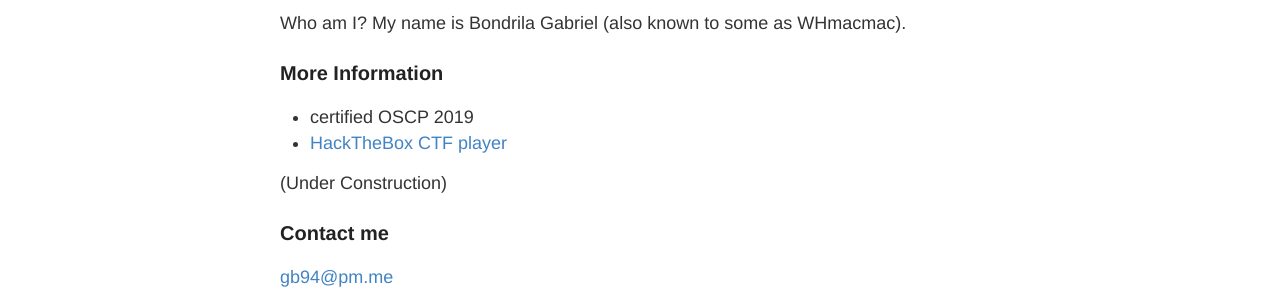
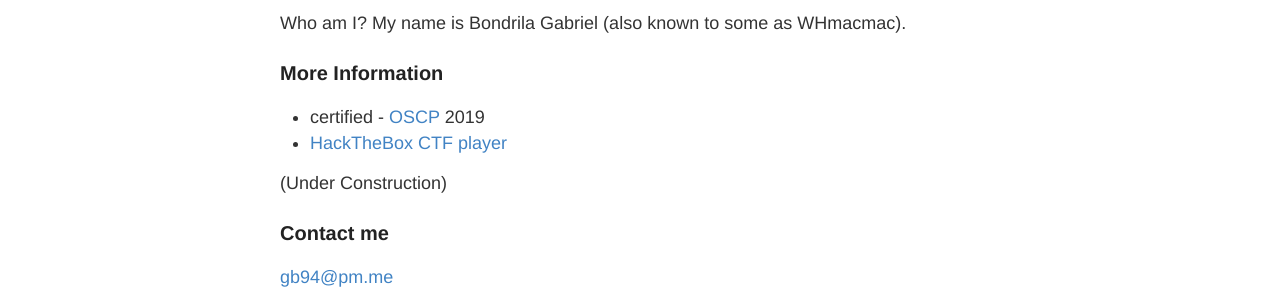
Before and after one commit to whmacmac/test, a Jekyll site: the page built from about.md, in a window 1280 px wide. Shown: the part 259-559 px from the top of the page. Built offline with Jekyll 4.4.1, drawn with Linux system fonts in a browser that asks for light colours; part of the change alters nothing that is shown.

```diff
--- a/about.md
+++ b/about.md
@@ -8,7 +8,8 @@ Who am I? My name is Bondrila Gabriel (also known to some as WHmacmac).
 
 ### More Information
 
-- certified OSCP 2019 <br/>
+- certified - <a href="https://www.offensive-security.com/pwk-oscp/" target="_blank" rel="noopener noreferrer">OSCP </a>
+ 2019 <br/>
 - <a href="https://www.hackthebox.eu/profile/91248" target="_blank" rel="noopener noreferrer">HackTheBox CTF player </a>
 
 (Under Construction)
```
